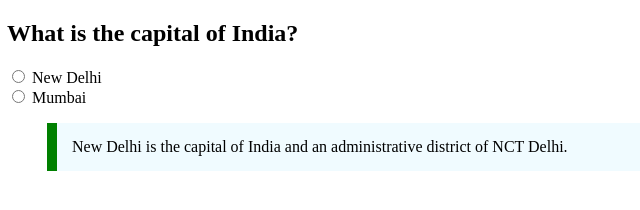
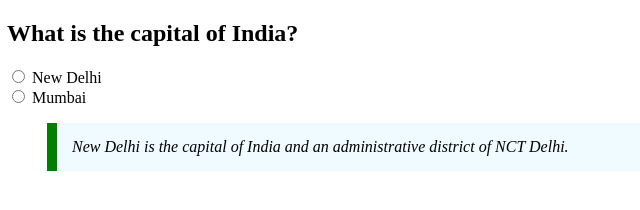
Before and after one commit to acciojob/trivia-imrahulsrivastava, a website: page main.html in a window 1280 px wide. Shown: the full height of the page, 1-641 px from the left. Drawn offline with Linux system fonts and the light colour scheme.

Commit message:
created a submission

```diff
--- a/main.html
+++ b/main.html
@@ -23,8 +23,10 @@
     </form>
 
     <blockquote>
-      New Delhi is the capital of India and an administrative district of NCT
-      Delhi.
+      <cite
+        >New Delhi is the capital of India and an administrative district of NCT
+        Delhi.</cite
+      >
     </blockquote>
 
     <script type="text/javascript" src="./script.js"></script>
```
